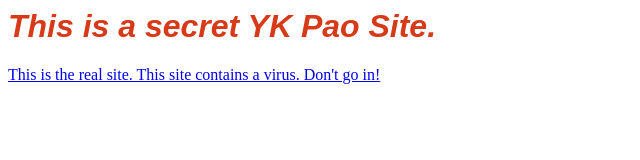
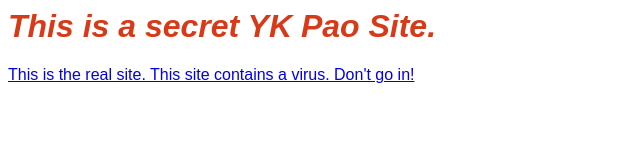
Before and after one commit to DiegoPwaater/project-one, a plain HTML site: page index.html in a window 1280 px wide. Shown: the whole page, without its empty margins (0-640 px from the left). Drawn offline with Linux system fonts and the light colour scheme.

Commit message:
Classadoo autocommit

```diff
--- a/style.css
+++ b/style.css
@@ -3,3 +3,7 @@ h1 {
   color: D73A18;
   font-style: italic;
 }
+a {
+  font-family: sans-serif;
+  color:
+}
```
